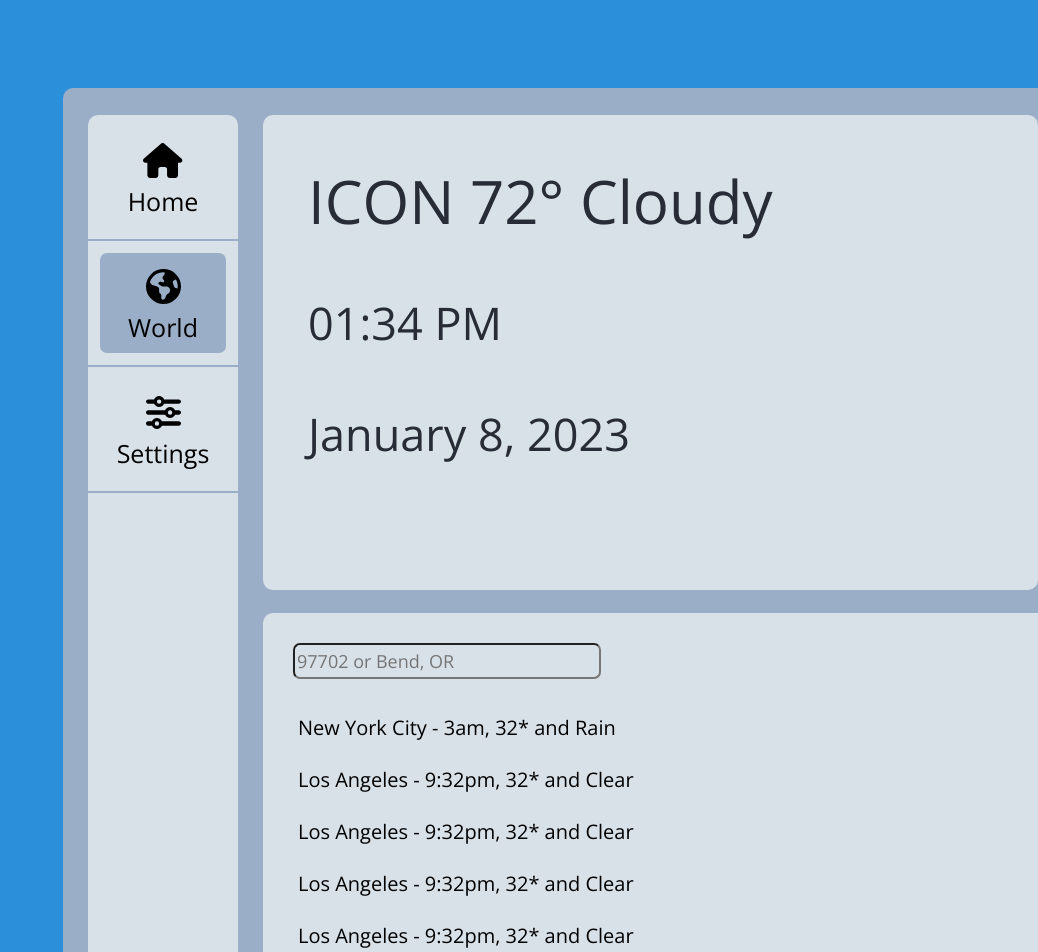
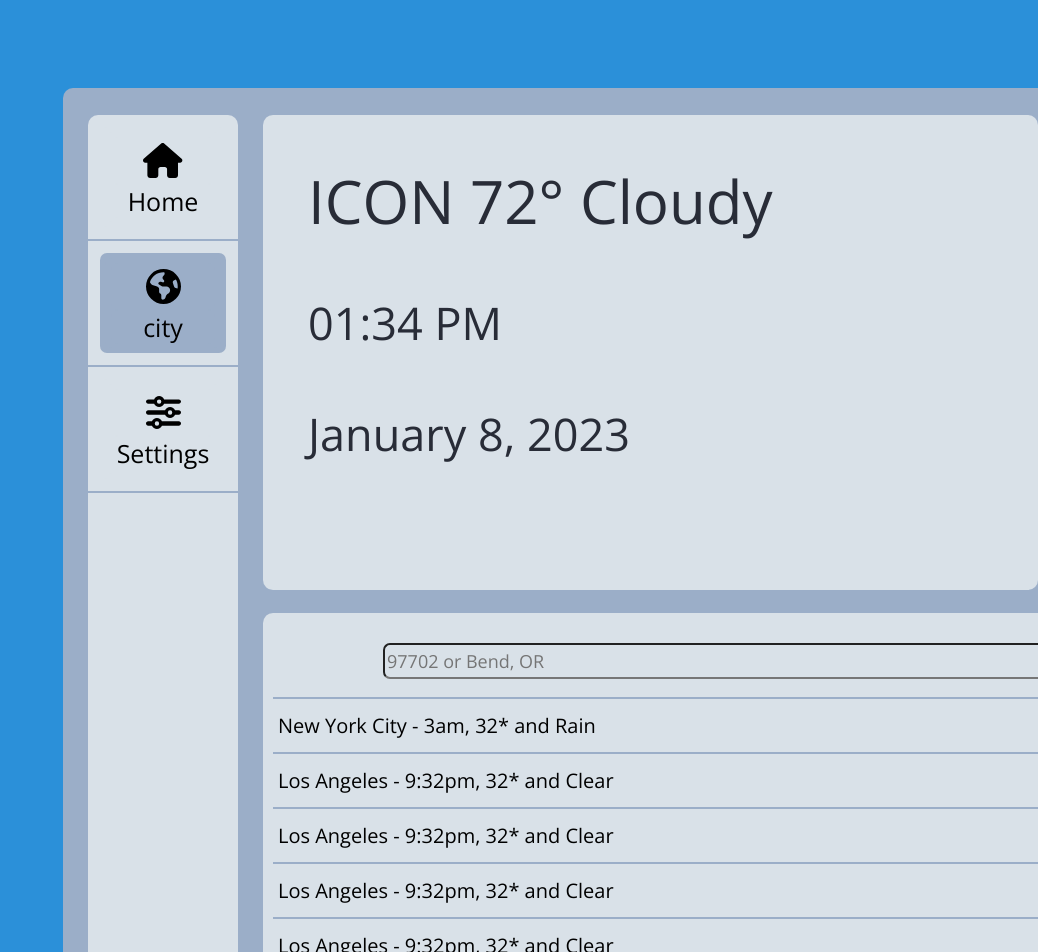
Before and after one commit to nslee333/dev-folder, a React (Create React App) app in the folder weather_app/client/: page / in a window 1280 px wide. Shown: the top 952 px of the page, without its empty margins (242-1280 px from the left). Built offline with nearby package versions, Linux system fonts and the light colour scheme; no server answers.

Commit message:
Changed variable world => city, added notes.

```diff
--- a/weather_app/client/src/App.css
+++ b/weather_app/client/src/App.css
@@ -21,7 +21,7 @@
   --main-navbar-button: var(--main-orange);
 
   --main-navbar-home: var(--main-orange);
-  --main-navbar-world: var(--main-orange);
+  --main-navbar-city: var(--main-orange);
   --main-navbar-settings: var(--main-orange);
 
 
@@ -390,45 +390,54 @@
 .variable__settings__location-div__input:focus-visible {
   outline: none;
 }
-.variable__world {
+.variable__city {
   background-color: var(--main-grey);
 
 }
 
-.variable__world__search {
+.variable__city__search {
   background-color: var(--main-grey);
 }
 
-.variable__world__search__form {
+.variable__city__search__form {
   background-color: var(--main-grey);
 
 }
 
-.variable__world__search__form__input {
+.variable__city__search__form__input {
   background-color: var(--main-grey);
   position: relative;
-  width: 300px;
+  width: 850px;
   height: 30px;
   font-size: 18px;
-  left: 20px;
+  left: 110px;
   top: 20px;
   border-radius: 7px;
 
 
 }
 
-.variable__world__display {
+.variable__city__display {
   background-color: var(--main-grey);
 }
-.variable__world__display__city {
+.variable__city__display__city {
   background-color: var(--main-grey);
   position: relative;
   top: 30px;
 }
 
-.variable__world__display__city__content {
+.variable__city__display__city__content {
+  position: relative;
   background-color: var(--main-grey);
   font-size: 20px;
-  margin: 25px;
+  padding: 5px;
 
 }
+
+.variable__city__hr {
+  position: relative;
+  top: 30px;
+  /* right: 360px; */
+  /* width: 350px; */
+  border: 1px solid var(--main-darkGrey);
+}
--- a/weather_app/client/src/App.tsx
+++ b/weather_app/client/src/App.tsx
@@ -14,7 +14,7 @@ const [forecastHourly, setForecastHourly] = useState<forecastHourlyData[]>([]);
 const [time, setTime] = useState<string>(new Date().toLocaleTimeString([], {hour: '2-digit', minute: '2-digit'}));
 
 const [homeHighlighted, setHomeHighlighted] = useState(false); //TODO Reset => TRUE
-const [worldHighlighted, setWorldHighlighted] = useState(true);
+const [cityHighlighted, setCityHighlighted] = useState(true);
 const [settingsHighlighted, setSettingsHighlighted] = useState(false);
 
 const [location, setLocation] = useState("97702");
@@ -192,23 +192,23 @@ const hourForecastComponent = () => { // TODO Correct Upper-left corner display
 const handleNavbarClick: (pageClicked: string) => void = (pageClicked: string) => {
   if (pageClicked === 'home' && homeHighlighted === false) {
     setHomeHighlighted(true);
-    setWorldHighlighted(false);
+    setCityHighlighted(false);
     setSettingsHighlighted(false);
 
-  } else if (pageClicked === 'world' && worldHighlighted === false) {
-    setWorldHighlighted(true);
+  } else if (pageClicked === 'city' && cityHighlighted === false) {
+    setCityHighlighted(true);
     setHomeHighlighted(false);
     setSettingsHighlighted(false);
 
   } else if (pageClicked === 'settings' && settingsHighlighted === false) {
     setSettingsHighlighted(!settingsHighlighted);
     setHomeHighlighted(false);
-    setWorldHighlighted(false);
+    setCityHighlighted(false);
   }
 }
 
 
-type stateHooks = typeof settingsHighlighted | typeof homeHighlighted | typeof worldHighlighted;
+type stateHooks = typeof settingsHighlighted | typeof homeHighlighted | typeof cityHighlighted;
 
 const style = (stateHook: stateHooks) => {
     return {backgroundColor: stateHook ? '#9baec8' : '#d9e1e8'};
@@ -233,17 +233,17 @@ const navbarComponent = () => {
         </button>
     </div>
       <hr className='navbar__hr'/>
-      <div className='navbar__pages'style={style(worldHighlighted)}>
+      <div className='navbar__pages'style={style(cityHighlighted)}>
         <button
           className='navbar__pages__button'
-          onClick={() => handleNavbarClick("world")}
-          style={style(worldHighlighted)}
+          onClick={() => handleNavbarClick("city")}
+          style={style(cityHighlighted)}
         >
-          <div className='navbar__pages__button__icon-div' style={style(worldHighlighted)}>
-            <FontAwesomeIcon icon={faEarthAmericas} className='navbar__pages__button__icon-div__icon' style={style(worldHighlighted)}/>
+          <div className='navbar__pages__button__icon-div' style={style(cityHighlighted)}>
+            <FontAwesomeIcon icon={faEarthAmericas} className='navbar__pages__button__icon-div__icon' style={style(cityHighlighted)}/>
           </div>
-          <div className='navbar__pages__button__text' style={style(worldHighlighted)}>
-            World
+          <div className='navbar__pages__button__text' style={style(cityHighlighted)}>
+            city
           </div>
         </button>
       </div>
@@ -329,50 +329,59 @@ const homeComponent: () => JSX.Element = () => {
   );
 }
 
+// TODO: Default Values for cities.
+// TODO: New York City, Los Angeles, Austin, Seattle, Boston.
+// TODO: Clear button for values.
 
-const worldComponent: () => JSX.Element = () => {
+const cityComponent: () => JSX.Element = () => {
   return (
-    <div className='variable__world'>
-        <div className='variable__world__search'>
-        <form className='variable__world__search__form'>
-          <input type='text' placeholder='97702 or Bend, OR' className='variable__world__search__form__input'/>
-        </form>
+    <div className='variable__city'>
+        <div className='variable__city__search'>
+          <form className='variable__city__search__form'>
+            <input type='text' placeholder='97702 or Bend, OR' className='variable__city__search__form__input'/>
+          </form>
         </div>
-        <div className='variable__world__display'>
-          <div className='variable__world__display__city'>
-            <div className='variable__world__display__city__content'>
+      <hr className='variable__city__hr'/>
+        <div className='variable__city__display'>
+          <div className='variable__city__display__city'>
+            <div className='variable__city__display__city__content'>
             {"New York City - 3am, 32* and Rain"}
             </div>
           </div>
         </div>
-        <div className='variable__world__display'>
-          <div className='variable__world__display__city'>
-            <div className='variable__world__display__city__content'>
+        <hr className='variable__city__hr'/>
+        <div className='variable__city__display'>
+          <div className='variable__city__display__city'>
+            <div className='variable__city__display__city__content'>
             {"Los Angeles - 9:32pm, 32* and Clear"}
             </div>
           </div>
         </div>
-        <div className='variable__world__display'>
-          <div className='variable__world__display__city'>
-            <div className='variable__world__display__city__content'>
+      <hr className='variable__city__hr'/>
+        <div className='variable__city__display'>
+          <div className='variable__city__display__city'>
+            <div className='variable__city__display__city__content'>
             {"Los Angeles - 9:32pm, 32* and Clear"}
             </div>
           </div>
         </div>
-        <div className='variable__world__display'>
-          <div className='variable__world__display__city'>
-            <div className='variable__world__display__city__content'>
+        <hr className='variable__city__hr'/>
+        <div className='variable__city__display'>
+          <div className='variable__city__display__city'>
+            <div className='variable__city__display__city__content'>
             {"Los Angeles - 9:32pm, 32* and Clear"}
             </div>
           </div>
         </div>
-        <div className='variable__world__display'>
-          <div className='variable__world__display__city'>
-            <div className='variable__world__display__city__content'>
+        <hr className='variable__city__hr'/>
+        <div className='variable__city__display'>
+          <div className='variable__city__display__city'>
+            <div className='variable__city__display__city__content'>
               {"Los Angeles - 9:32pm, 32* and Clear"}
             </div>
           </div>
         </div>
+        <hr className='variable__city__hr'/>
 
 
     </div>
@@ -480,8 +489,8 @@ const settingsComponent: () => JSX.Element = () => {
 const variableBar: () => JSX.Element = () => {
   return (
     <div className='variable'>
-      {settingsHighlighted ? settingsComponent() : worldHighlighted ?
-      worldComponent() : homeComponent()}
+      {settingsHighlighted ? settingsComponent() : cityHighlighted ?
+      cityComponent() : homeComponent()}
     </div>
   );
 }
```
